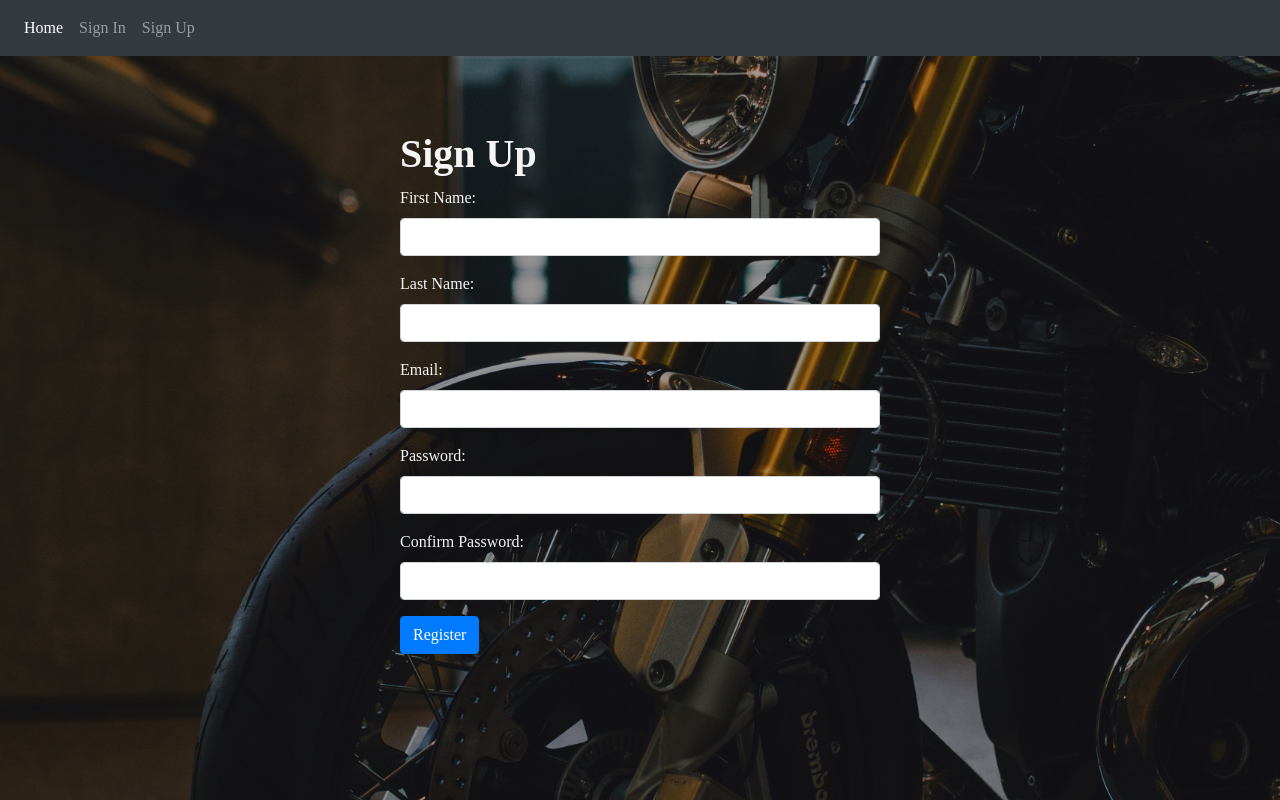
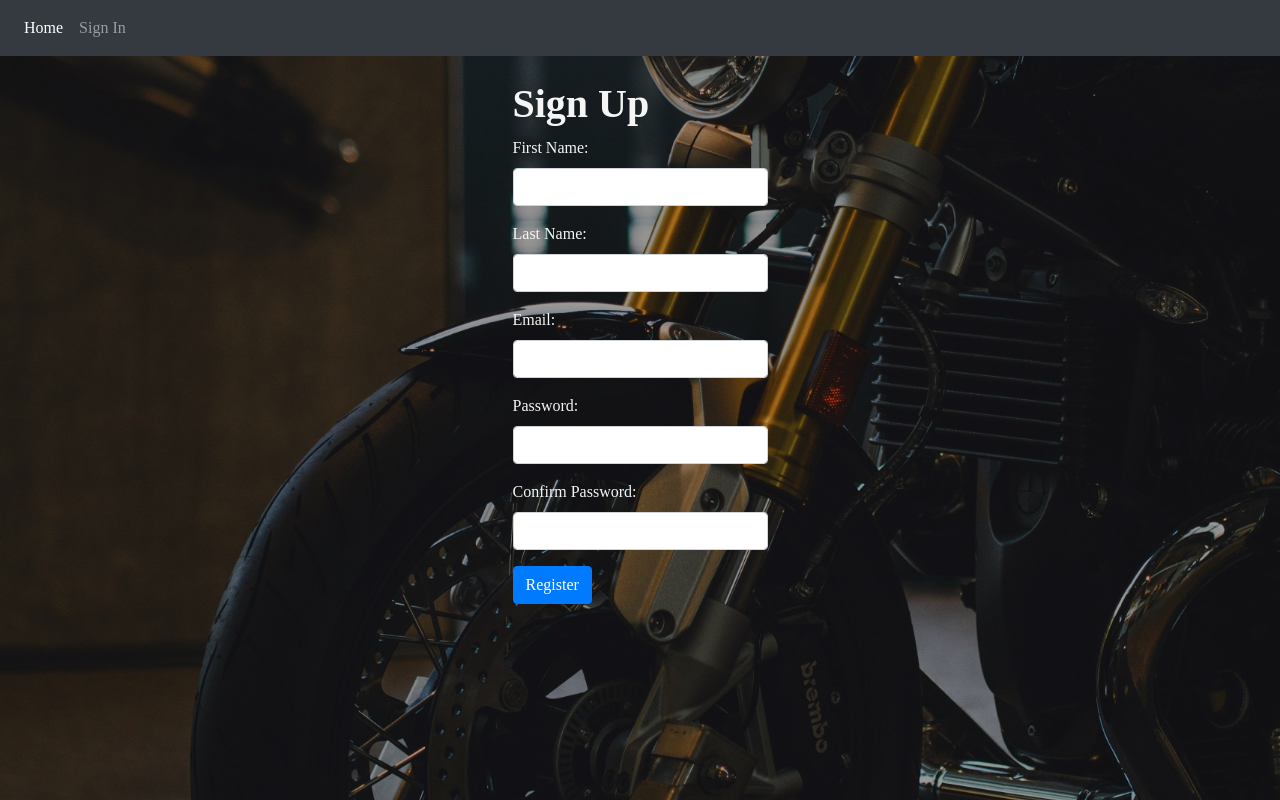
Before and after one commit to Joneill1131/Motomedic-Motorcycle-Repair-School, a Flask app: page /sign_up in a window 1280 px wide. Run offline with Flask 2, Linux system fonts and the light colour scheme; some libraries are stand-ins or nearby versions.

Commit message:
first commit

```diff
--- a/flask_app/static/css/style.css
+++ b/flask_app/static/css/style.css
@@ -70,3 +70,9 @@ a {
     text-decoration: underline;
     color: red;
 }
+
+.box {
+    padding-top: 65px;
+    font-size: 20px;
+    text-align: center;
+}
--- a/flask_app/templates/dashboard.html
+++ b/flask_app/templates/dashboard.html
@@ -10,7 +10,7 @@
 </head>
 <body>
   <nav class="navbar navbar-expand-lg navbar-dark bg-dark">
-    <div id="navbarSupportedContent">
+    <div class="collapse navbar-collapse" id="navbarSupportedContent">
       <ul class="navbar-nav mr-auto">
         <li class="nav-item active">
           <a class="nav-link" href="/">Home <span class="sr-only">(current)</span></a>
--- a/flask_app/templates/index.html
+++ b/flask_app/templates/index.html
@@ -10,7 +10,7 @@
 </head>
 <body>
     <nav class="navbar navbar-expand-lg navbar-dark bg-dark">
-        <div id="navbarSupportedContent">
+        <div class="collapse navbar-collapse" id="navbarSupportedContent">
           <ul class="navbar-nav mr-auto">
             <li class="nav-item active">
               <a class="nav-link" href="/courses_offered">Courses Offered <span class="sr-only">(current)</span></a>
--- a/flask_app/templates/signup.html
+++ b/flask_app/templates/signup.html
@@ -10,16 +10,13 @@
 </head>
 <body>
   <nav class="navbar navbar-expand-lg navbar-dark bg-dark">
-    <div id="navbarSupportedContent">
+    <div class="collapse navbar-collapse" id="navbarSupportedContent">
       <ul class="navbar-nav mr-auto">
         <li class="nav-item active">
           <a class="nav-link" href="/">Home <span class="sr-only">(current)</span></a>
         </li>
         <li class="nav-item">
           <a class="nav-link" href="/sign_in">Sign In</a>
-        </li>
-        <li class="nav-item">
-          <a class="nav-link" href="/sign_up">Sign Up</a>
         </li>
       </ul>
     </div>
@@ -31,8 +28,9 @@
           {% endfor %}
       {% endif %}
   {% endwith %}
-  <div class="bg">
-  <div class="main">
+  <div class="container">
+    <div class="row">
+      <div class="col-12 col-sm-6 col-md-3 mx-auto">
         <form action='/register' method='post'>
           <h1>Sign Up</h1>
           <div class="form-group">
@@ -59,5 +57,6 @@
         </form>
       </div>
   </div>
+</div>
 </body>
 </html>
```
Also changed, not shown: flask_app/controllers/courses.py (+0 -9 lines), flask_app/models/course.py (+0 -21 lines), flask_app/templates/add_course.html (+8 -15 lines), flask_app/templates/change_course_date.html (+9 -20 lines), flask_app/templates/courses_offered.html (+6 -4 lines), flask_app/templates/signin.html (+9 -7 lines), README.md. Lines whose indentation alone changed are shown as unchanged.
